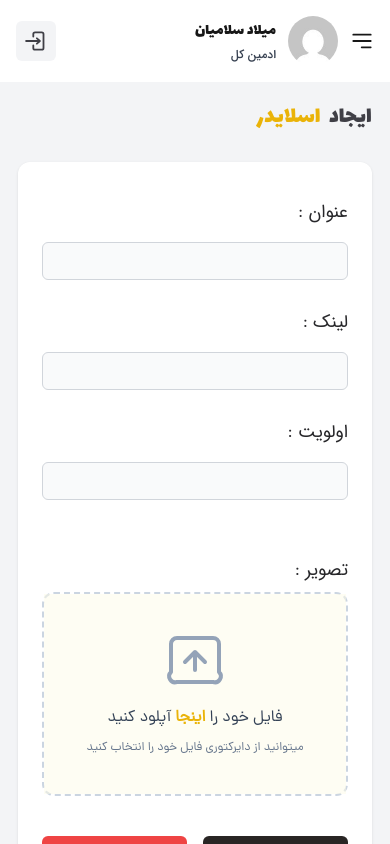
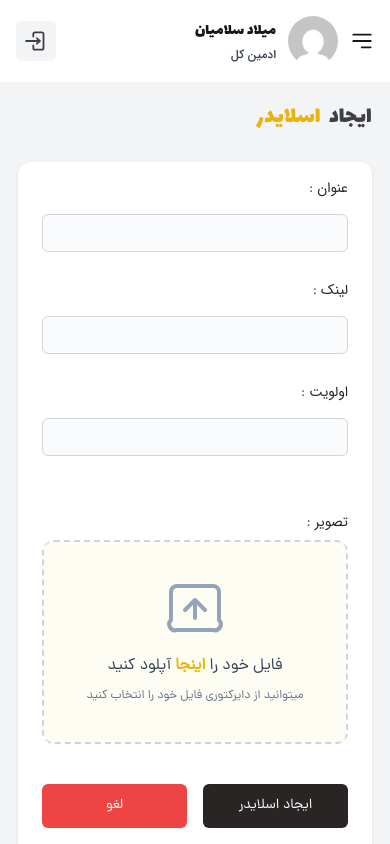
Before and after one commit to milad1385/tool-shop, a Next.js app: page /p-admin/sliders in a window 390 px wide. Built offline with nearby package versions, Linux system fonts and the light colour scheme.

Commit message:
add resposnive design in create slider

```diff
--- a/src/components/templates/p-admin/CreateSlider.tsx
+++ b/src/components/templates/p-admin/CreateSlider.tsx
@@ -28,7 +28,7 @@ function CreateSlider() {
   };
   return (
     <form className="section-box" onSubmit={handleSubmit(createSliderHandler)}>
-      <div className="grid grid-cols-1 md:grid-cols-2 gap-7 mt-5">
+      <div className="grid grid-cols-1 md:grid-cols-2 gap-7">
         <Input
           register={register}
           errors={errors}
@@ -37,7 +37,7 @@ function CreateSlider() {
           label="عنوان"
           className="bg-gray-50"
           disable={false}
-          labelClassName="!text-lg font-Iran"
+          labelClassName="md:!text-lg font-Iran"
         />
         <Input
           register={register}
@@ -47,7 +47,7 @@ function CreateSlider() {
           label="لینک"
           className="bg-gray-50"
           disable={false}
-          labelClassName="!text-lg font-Iran"
+          labelClassName="md:!text-lg font-Iran"
         />
         <Input
           register={register}
@@ -57,7 +57,7 @@ function CreateSlider() {
           label="اولویت"
           className="bg-gray-50"
           disable={false}
-          labelClassName="!text-lg font-Iran"
+          labelClassName="md:!text-lg font-Iran"
         />
         <div></div>
         <Input
@@ -67,7 +67,7 @@ function CreateSlider() {
           type="file"
           label="تصویر"
           disable={false}
-          labelClassName="!text-lg font-Iran"
+          labelClassName="md:!text-lg font-Iran"
           setImage={setImage}
         />
 
```
